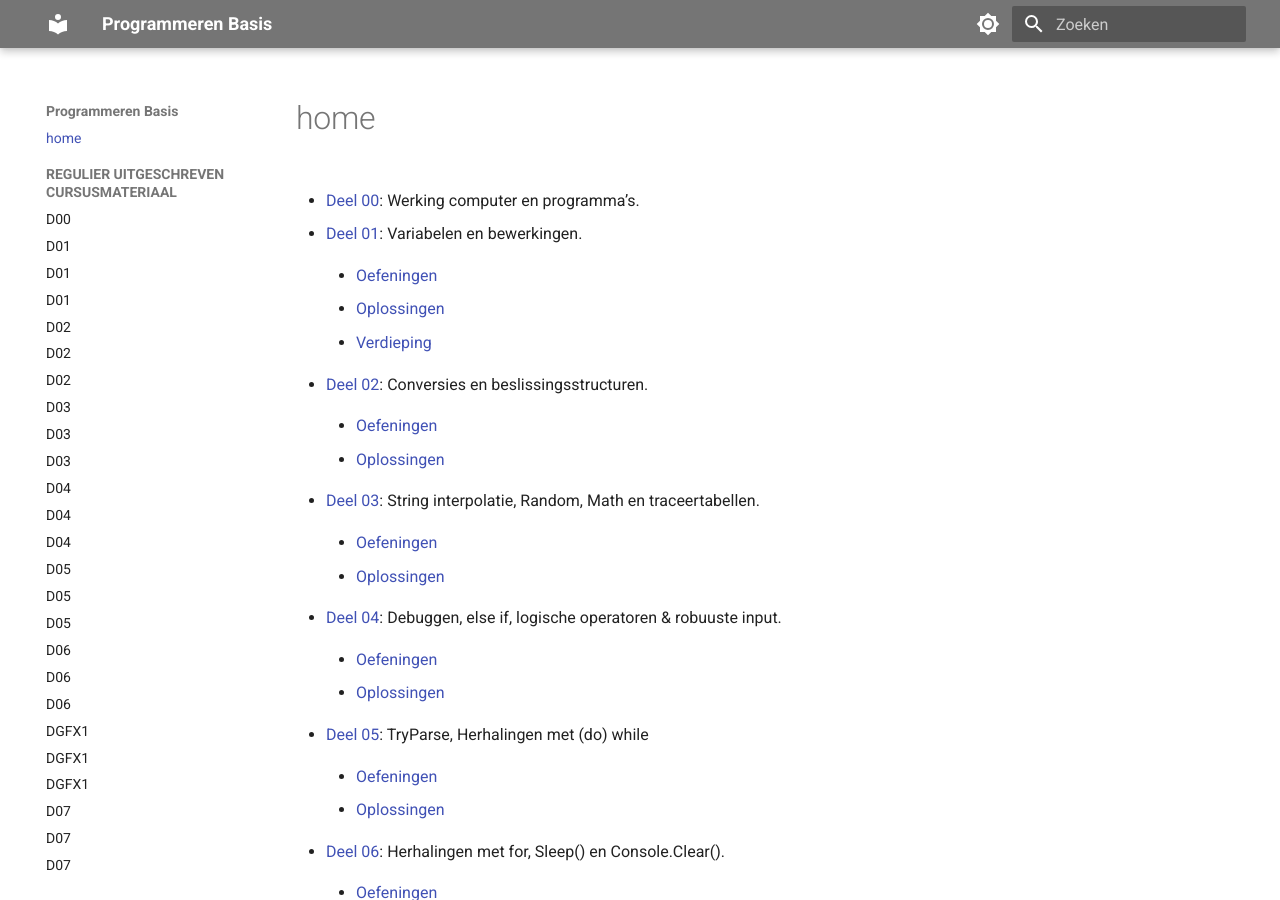
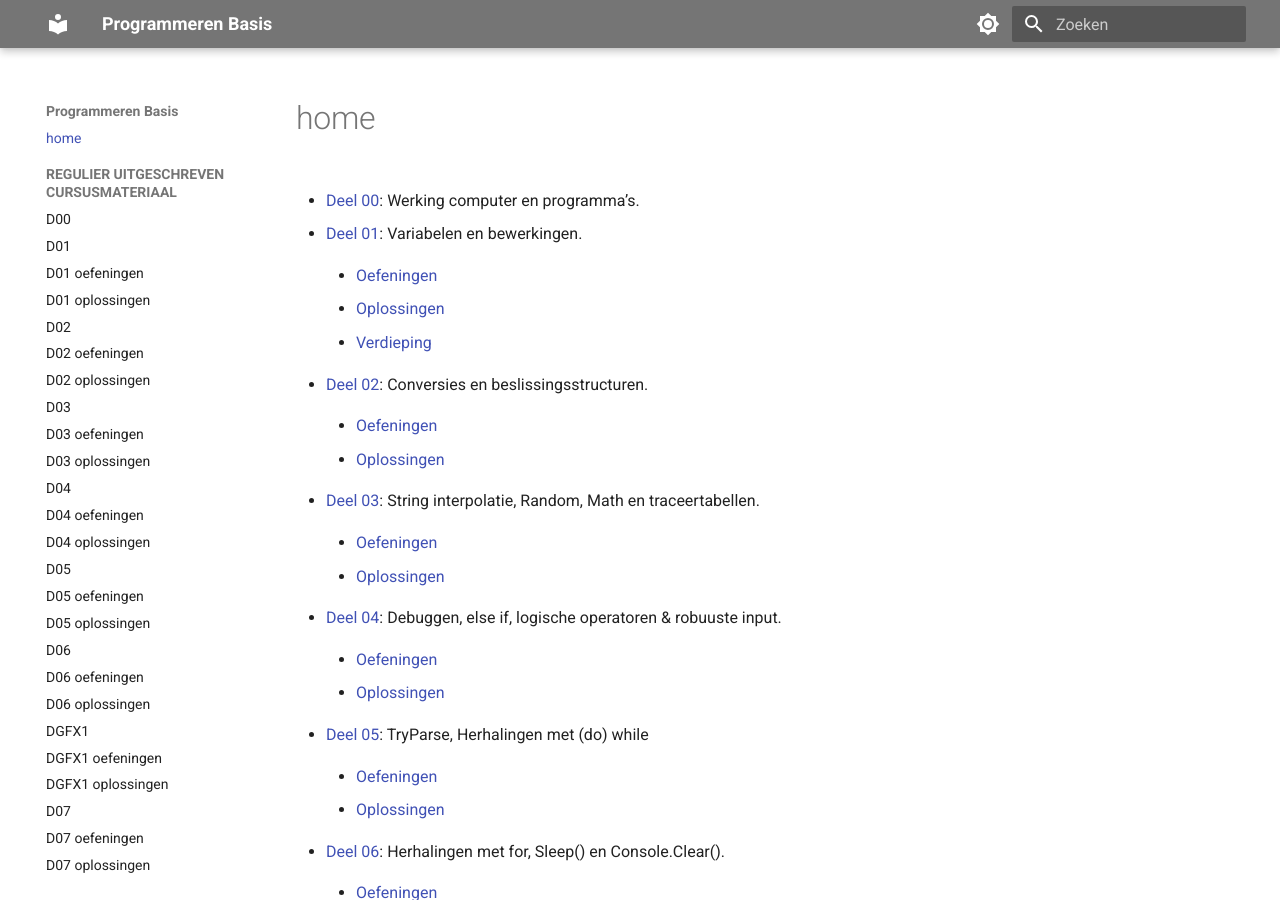
Before and after one commit to GRAD-PRG/PB, an MkDocs documentation site: the page built from docs/index.md, in a window 1280 px wide and 900 px high. Built offline with MkDocs 1.6.1 and Material for MkDocs 9.7.7, drawn with Linux system fonts in a browser that asks for light colours; some of the changed lines change nothing that is shown.

Commit message:
verbeterde nav:

```diff
--- a/mkdocs.yml
+++ b/mkdocs.yml
@@ -49,87 +49,87 @@ nav:
   - REGULIER UITGESCHREVEN CURSUSMATERIAAL:
     - D00: deel-00.md
     - D01: deel-01.md
-    - D01: deel-01-oefeningen.md
-    - D01: deel-01-oplossingen.md
+    - D01 oefeningen: deel-01-oefeningen.md
+    - D01 oplossingen: deel-01-oplossingen.md
     - D02: deel-02.md
-    - D02: deel-02-oefeningen.md
-    - D02: deel-02-oplossingen.md
+    - D02 oefeningen: deel-02-oefeningen.md
+    - D02 oplossingen: deel-02-oplossingen.md
     - D03: deel-03.md
-    - D03: deel-03-oefeningen.md
-    - D03: deel-03-oplossingen.md
+    - D03 oefeningen: deel-03-oefeningen.md
+    - D03 oplossingen: deel-03-oplossingen.md
     - D04: deel-04.md
-    - D04: deel-04-oefeningen.md
-    - D04: deel-04-oplossingen.md
+    - D04 oefeningen: deel-04-oefeningen.md
+    - D04 oplossingen: deel-04-oplossingen.md
     - D05: deel-05.md
-    - D05: deel-05-oefeningen.md
-    - D05: deel-05-oplossingen.md
+    - D05 oefeningen: deel-05-oefeningen.md
+    - D05 oplossingen: deel-05-oplossingen.md
     - D06: deel-06.md
-    - D06: deel-06-oefeningen.md
-    - D06: deel-06-oplossingen.md
+    - D06 oefeningen: deel-06-oefeningen.md
+    - D06 oplossingen: deel-06-oplossingen.md
     - DGFX1: deel-gfx1.md
-    - DGFX1: deel-gfx1-oefeningen.md
-    - DGFX1: deel-gfx1-oplossingen.md
+    - DGFX1 oefeningen: deel-gfx1-oefeningen.md
+    - DGFX1 oplossingen: deel-gfx1-oplossingen.md
     - D07: deel-07.md
-    - D07: deel-07-oefeningen.md
-    - D07: deel-07-oplossingen.md
+    - D07 oefeningen: deel-07-oefeningen.md
+    - D07 oplossingen: deel-07-oplossingen.md
     - D08: deel-08.md
-    - D08: deel-08-oefeningen.md
-    - D08: deel-08-oplossingen.md
+    - D08 oefeningen: deel-08-oefeningen.md
+    - D08 oplossingen: deel-08-oplossingen.md
     - D09: deel-09.md
-    - D09: deel-09-oefeningen.md
-    - D09: deel-09-oplossingen.md
+    - D09 oefeningen: deel-09-oefeningen.md
+    - D09 oplossingen: deel-09-oplossingen.md
     - DPA1: deel-pa1.md
-    - DPA1: deel-pa1-oefeningen.md
-    - DPA1: deel-pa1-oplossingen.md
+    - DPA1 oefeningen: deel-pa1-oefeningen.md
+    - DPA1 oplossingen: deel-pa1-oplossingen.md
     - D10: deel-10.md
-    - D10: deel-10-oefeningen.md
-    - D10: deel-10-oplossingen.md
-    - D10: deel-10-verdieping.md
+    - D10 oefeningen: deel-10-oefeningen.md
+    - D10 oplossingen: deel-10-oplossingen.md
+    - D10 verdieping: deel-10-verdieping.md
     - D11: deel-11.md
-    - D11: deel-11-oefeningen.md
-    - D11: deel-11-oplossingen.md
+    - D11 oefeningen: deel-11-oefeningen.md
+    - D11 oplossingen: deel-11-oplossingen.md
     - DPA2: deel-pa2.md
-    - DPA2: deel-pa2-oefeningen.md
-    - DPA2: deel-pa2-oplossingen.md
+    - DPA2 oefeningen: deel-pa2-oefeningen.md
+    - DPA2 oplossingen: deel-pa2-oplossingen.md
     - DSK1: deel-sk1.md
     - D12: deel-12.md
-    - D12: deel-12-oefeningen.md
-    - D12: deel-12-oplossingen.md
+    - D12 oefeningen: deel-12-oefeningen.md
+    - D12 oplossingen: deel-12-oplossingen.md
     - DEBD: deel-ebd.md
-    - DEBD: deel-ebd-oefeningen.md
-    - DEBD: deel-ebd-oplossingen.md
+    - DEBD oefeningen: deel-ebd-oefeningen.md
+    - DEBD oplossingen: deel-ebd-oplossingen.md
     - D13: deel-13.md
-    - D13: deel-13-oefeningen.md
-    - D13: deel-13-oplossingen.md
-    - D13: deel-13-verdieping.md
+    - D13 oefeningen: deel-13-oefeningen.md
+    - D13 oplossingen: deel-13-oplossingen.md
+    - D13 verdieping: deel-13-verdieping.md
     - DPA3: deel-pa3.md
-    - DPA3: deel-pa3-oefeningen.md
-    - DPA3: deel-pa3-oplossingen.md
+    - DPA3 oefeningen: deel-pa3-oefeningen.md
+    - DPA3 oplossingen: deel-pa3-oplossingen.md
     - D14: deel-14.md
-    - D14: deel-14-oefeningen.md
-    - D14: deel-14-oplossingen.md
+    - D14 oefeningen: deel-14-oefeningen.md
+    - D14 oplossingen: deel-14-oplossingen.md
     - D15: deel-15.md
-    - D15: deel-15-oefeningen.md
-    - D15: deel-15-oplossingen.md
-    - D15: deel-15-verdieping.md
+    - D15 oefeningen: deel-15-oefeningen.md
+    - D15 oplossingen: deel-15-oplossingen.md
+    - D15 verdieping: deel-15-verdieping.md
     - DPA4: deel-pa4.md
-    - DPA4: deel-pa4-oefeningen.md
-    - DPA4: deel-pa4-oplossingen.md
+    - DPA4 oefeningen: deel-pa4-oefeningen.md
+    - DPA4 oplossingen: deel-pa4-oplossingen.md
     - D16: deel-16.md
-    - D16: deel-16-oefeningen.md
-    - D16: deel-16-oplossingen.md
+    - D16 oefeningen: deel-16-oefeningen.md
+    - D16 oplossingen: deel-16-oplossingen.md
     - DPA5: deel-pa5.md
-    - DPA5: deel-pa5-oefeningen.md
-    - DPA5: deel-pa5-oplossingen.md
+    - DPA5 oefeningen: deel-pa5-oefeningen.md
+    - DPA5 oplossingen: deel-pa5-oplossingen.md
     - D17: deel-17.md
-    - D17: deel-17-oefeningen.md
-    - D17: deel-17-oplossingen.md
+    - D17 oefeningen: deel-17-oefeningen.md
+    - D17 oplossingen: deel-17-oplossingen.md
     - D18: deel-18.md
-    - D18: deel-18-oefeningen.md
-    - D18: deel-18-oplossingen.md
+    - D18 oefeningen: deel-18-oefeningen.md
+    - D18 oplossingen: deel-18-oplossingen.md
     - DGFX2: deel-gfx2.md
-    - DGFX2: deel-gfx2-oefeningen.md
-    - DGFX2: deel-gfx2-oplossingen.md
+    - DGFX2 oefeningen: deel-gfx2-oefeningen.md
+    - DGFX2 oplossingen: deel-gfx2-oplossingen.md
   - AANVULLING:
     - versiebeheer:
       - Git(Hub) in Visual Studio: Aanvulling - Git(Hub) in Visual Studio.md
```
